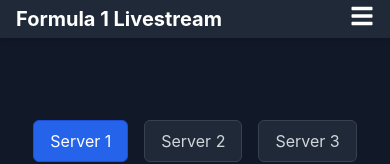
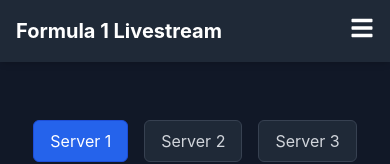
Before and after one commit to allestercorton/evergreen-streams, a React (Vite) app: page / in a window 390 px wide. Shown: the top 164 px of the page. Built offline with nearby package versions, Linux system fonts and the light colour scheme.

Commit message:
update alignment

```diff
--- a/src/components/Navbar.tsx
+++ b/src/components/Navbar.tsx
@@ -16,7 +16,7 @@
   };
 
   return (
-    <nav className='bg-gray-800 px-4 py-1 fixed w-full z-50 shadow-md'>
+    <nav className='bg-gray-800 px-4 py-4 md:py-1 fixed w-full z-50 shadow-md'>
       <div className='container mx-auto flex items-center justify-between'>
         <button
           onClick={handleLogoClick}
--- a/src/components/VideoPlayer.tsx
+++ b/src/components/VideoPlayer.tsx
@@ -28,7 +28,7 @@
 
   return (
     <div className='container mx-auto py-14 md:py-4 mt-16 max-w-4xl'>
-      <div className='mb-6 md:mb-4 text-center'>
+      <div className='mb-4 text-center'>
         {servers.map((server, index) => (
           <button
             key={index}
```
